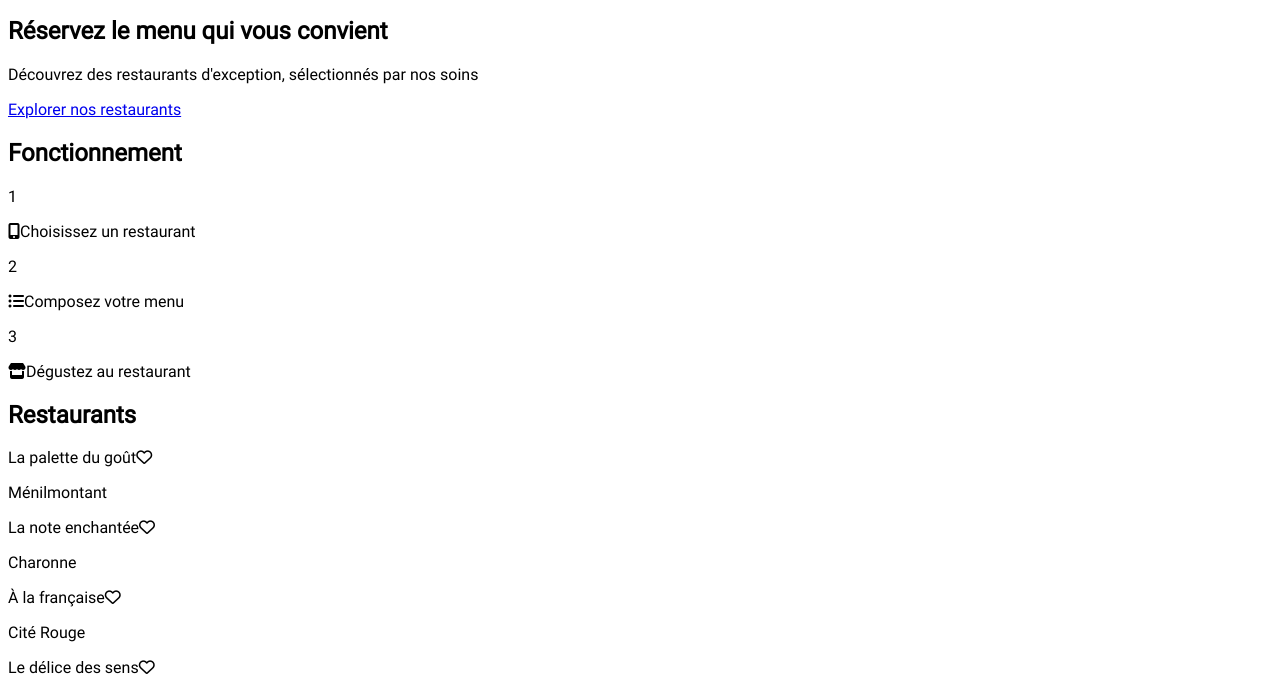
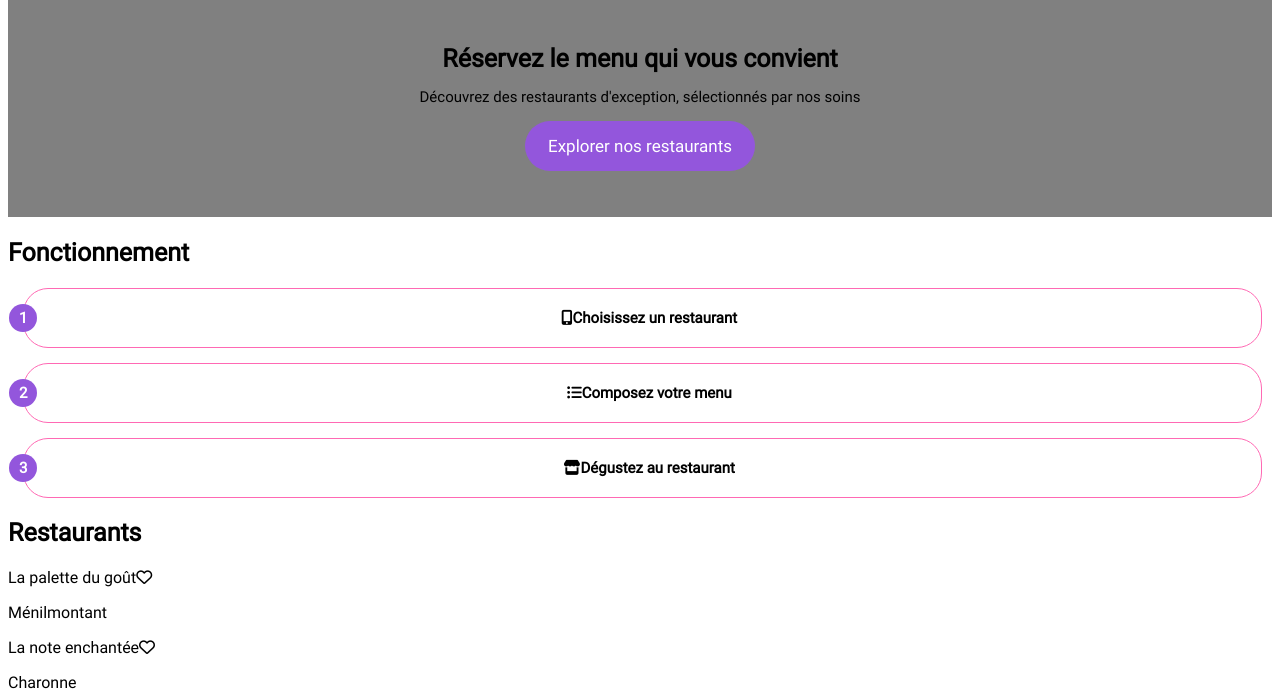
Before and after one commit to ArnSllq/ArnaudSallafranque_3_07112020, a website: page index.html in a window 1280 px wide. Shown: the part 111-801 px from the top of the page. Drawn offline with Linux system fonts and the light colour scheme.

Commit message:
Avancée Sass page d'accueil, location - booking - howitworks

```diff
--- a/index.html
+++ b/index.html
@@ -18,24 +18,23 @@
                 <input class="location-area" type="search" name="search" placeholder="Paris, Belleville">
             </section>
             <section class="booking">
-                <H1>Réservez le menu qui vous convient</H1>
-                <p>Découvrez des restaurants d'exception, sélectionnés par nos soins</p>
-                <p><a href="#restaurants">Explorer nos restaurants</a></p>
+                <h1 class="booking-title">Réservez le menu qui vous convient</h1>
+                <p class="booking-subtitle">Découvrez des restaurants d'exception, sélectionnés par nos soins</p>
+                <p class="booking-explore"><a href="#restaurants">Explorer nos restaurants</a></p>
             </section>
             <section class="howitworks">
                 <h2>Fonctionnement</h2>
-                    <div>
-                        <p>1</p>
-                        <p><i class="fas fa-mobile-alt"></i>Choisissez un restaurant</p>
-
+                    <div class=howitworks-block>
+                        <p class="howitworks-list">1</p>
+                        <p class="howitworks-rule"><i class="fas fa-mobile-alt"></i>Choisissez un restaurant</p>
                     </div>
-                    <div>
-                        <p>2</p>
-                        <p><i class="fas fa-list-ul"></i>Composez votre menu</p>
+                    <div class=howitworks-block>
+                        <p class="howitworks-list">2</p>
+                        <p class="howitworks-rule"><i class="fas fa-list-ul"></i>Composez votre menu</p>
                     </div>
-                    <div>
-                        <p>3</p>
-                        <p><i class="fas fa-store"></i>Dégustez au restaurant</p>
+                    <div class=howitworks-block>
+                        <p class="howitworks-list">3</p>
+                        <p class="howitworks-rule"><i class="fas fa-store"></i>Dégustez au restaurant</p>
                     </div>
             </section>
             <section class="restaurants">
--- a/sass/base/_typo.scss
+++ b/sass/base/_typo.scss
@@ -4,7 +4,3 @@
     font-family: 'Roboto';
     src: url('font/roboto/Roboto-Regular.ttf') format('truetype');
 }
-
-body {
-    font-family: 'Roboto';
-}
--- a/sass/pages/_home.scss
+++ b/sass/pages/_home.scss
@@ -0,0 +1,80 @@
+body {
+    font-family: 'Roboto';
+}
+
+h2 {
+    font-size: 25px;
+    font-weight: bold;
+}
+
+.booking {
+    background-color: grey;
+    width: 100%;
+    height: 220px;
+    display: flex;
+    flex-direction: column;
+    justify-content: center;
+
+    .booking-title {
+        font-size: 25px;
+        text-align: center;
+        font-weight:bold;
+        margin: 0px;
+    }
+    .booking-subtitle {
+        font-size: 15px;
+        text-align: center;
+    }
+    .booking-explore {
+        text-align: center;
+        border-style: none;
+        border-radius: 25px;
+        background-color: $primary;
+        padding: 15px;
+        width: 200px;
+        margin-left: auto;
+        margin-right: auto;
+        margin-bottom: 0px;
+        margin-top: 0px;
+    }
+    .booking-explore a {
+        text-decoration: none;
+        color: white;
+        font-size: 17px;
+    }
+}
+
+.howitworks {
+
+    .howitworks-block {
+        border-style: solid;
+        border-color: hotpink;
+        border-width: 1px;
+        border-radius: 25px;
+        display: flex;
+        flex-direction: row;
+        flex-wrap: nowrap;
+        align-items: center;
+        margin-bottom: 15px;
+        margin-left: 15px;
+        margin-right: 10px;
+        }
+    p{
+        font-weight: bold;
+        font-size: 15px;
+    }
+    .howitworks-list {
+        background-color: $primary;
+        color: white;
+        border-radius: 25px;
+        border-width: 0px;
+        padding: 5px 10px 5px 10px;
+        margin-left: -15px;
+    }
+    .howitworks-rule {
+        width: 80%;
+        margin-left: auto;
+        margin-right: auto;
+        text-align: center;
+        }
+}
```
Also changed, not shown: style.css, 1 other file.
